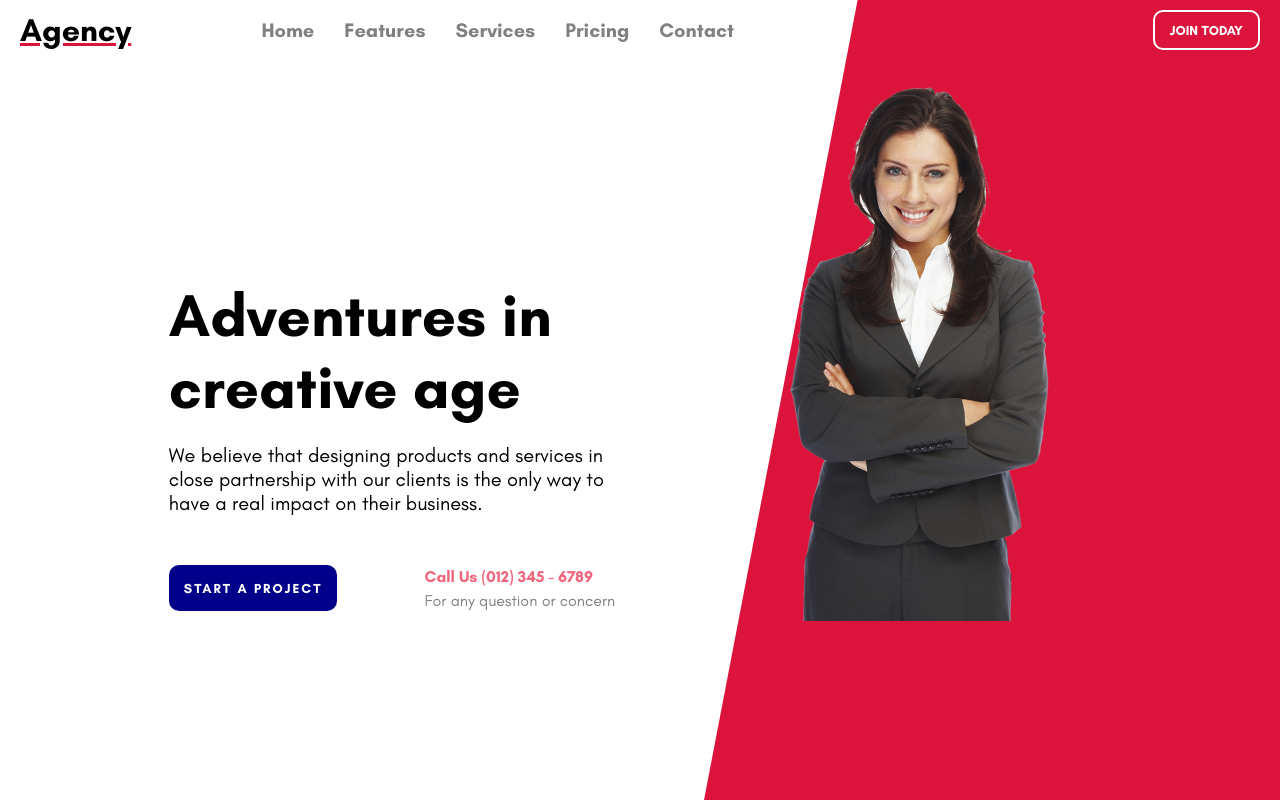
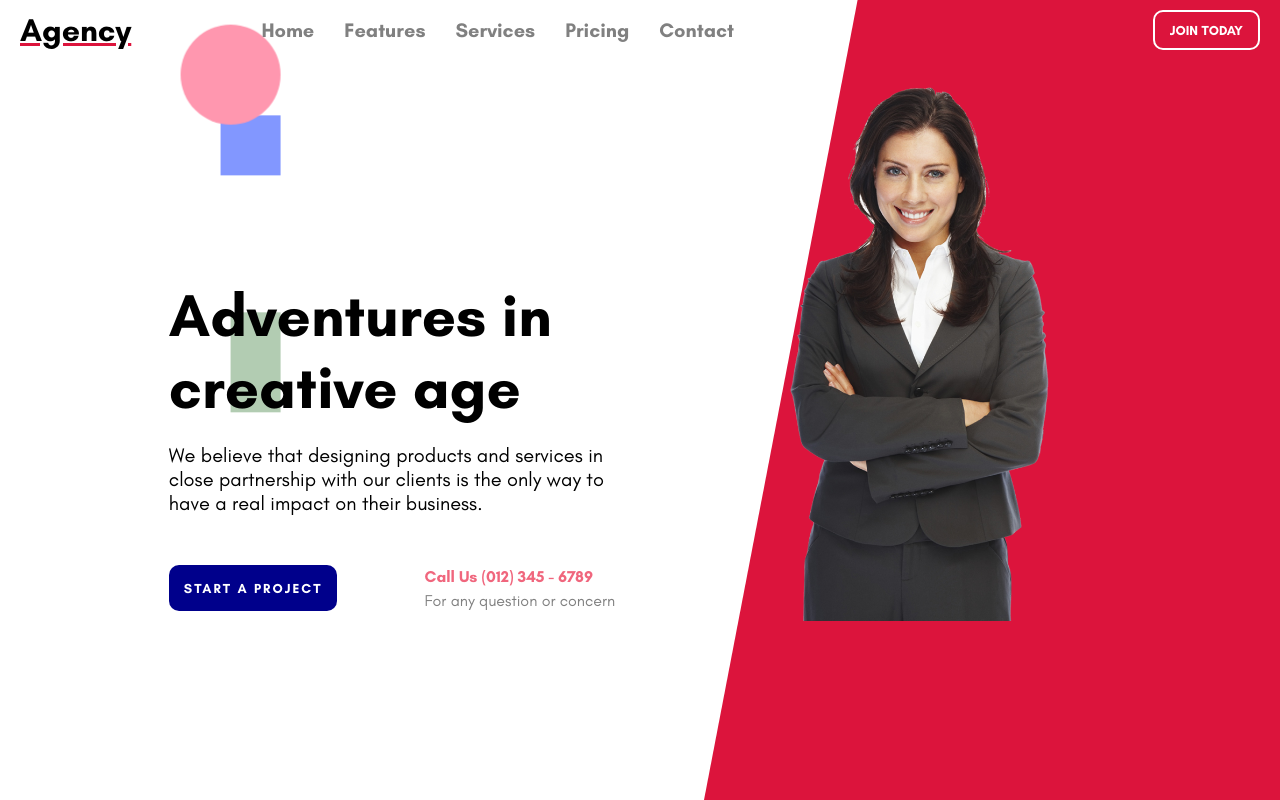
Before and after one commit to Jwill617Boston/StyledCompReact, a React (Create React App) app: page / in a window 1280 px wide. Built offline with nearby package versions, Linux system fonts and the light colour scheme.

Commit message:
Animated Shapes

```diff
--- /dev/null
+++ b/src/components/AnimatedShapes.jsx
@@ -0,0 +1,65 @@
+import React from "react";
+import styled from "styled-components";
+
+const Square = styled.div`
+   width: 60px;
+   height: 60px;
+   background-color: #4e6bff;
+   opacity: 0.7;
+   position: absolute;
+   top: -60px;
+   left: -60px;
+   z-index: -1;
+   animation: square 25s linear alternate infinite;
+   @keyframes square {
+      to {
+         transform: translate(100vw, 100vh);
+      }
+   }
+`;
+
+const Circle = styled.div`
+   width: 100px;
+   height: 100px;
+   border-radius: 50%;
+   background-color: #ff97af;
+   position: absolute;
+   top: 200px;
+   left: -100px;
+   z-index: -1;
+   animation: circle 25s linear alternate infinite;
+   @keyframes circle {
+      to {
+         transform: translate(100vw, -100vh);
+      }
+   }
+`;
+
+const Rect = styled.div`
+   width: 50px;
+   height: 100px;
+   background-color: #669966;
+   opacity: 0.5;
+   position: absolute;
+   top: 400px;
+   left: -50px;
+   z-index: -1;
+   animation: rect 25s linear alternate infinite;
+   @keyframes rect {
+      to {
+         transform: translate(100vw, -50vh);
+      }
+   }
+`;
+
+const AnimatedShapes = () => {
+   return (
+      <>
+         <Square />
+         <Circle />
+         <Rect />
+      </>
+   );
+};
+
+export default AnimatedShapes;
--- a/src/components/Intro.jsx
+++ b/src/components/Intro.jsx
@@ -1,6 +1,7 @@
 import React from "react";
 import styled from "styled-components";
 import Woman from "../img/woman2.png";
+import AnimatedShapes from "./AnimatedShapes";
 
 const Container = styled.div`
    height: calc(100vh - 50px);
@@ -94,6 +95,7 @@
          <Right>
             <Image src={Woman} />
          </Right>
+         <AnimatedShapes />
       </Container>
    );
 };
```
